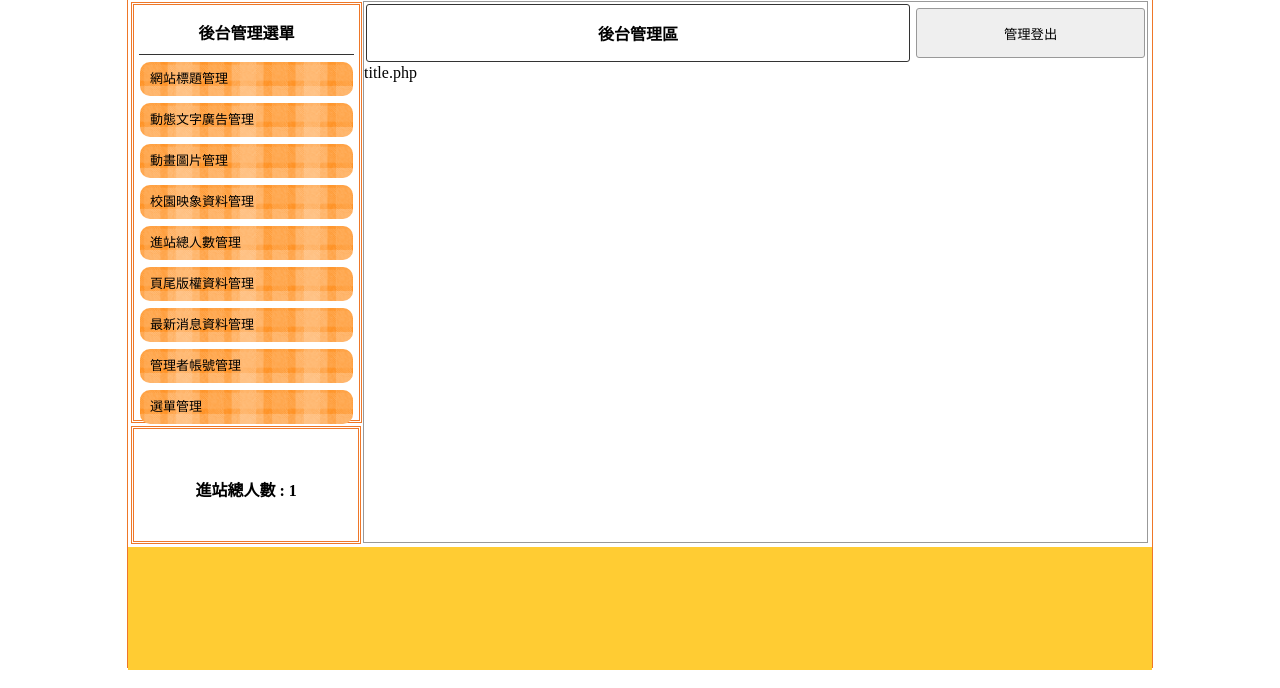
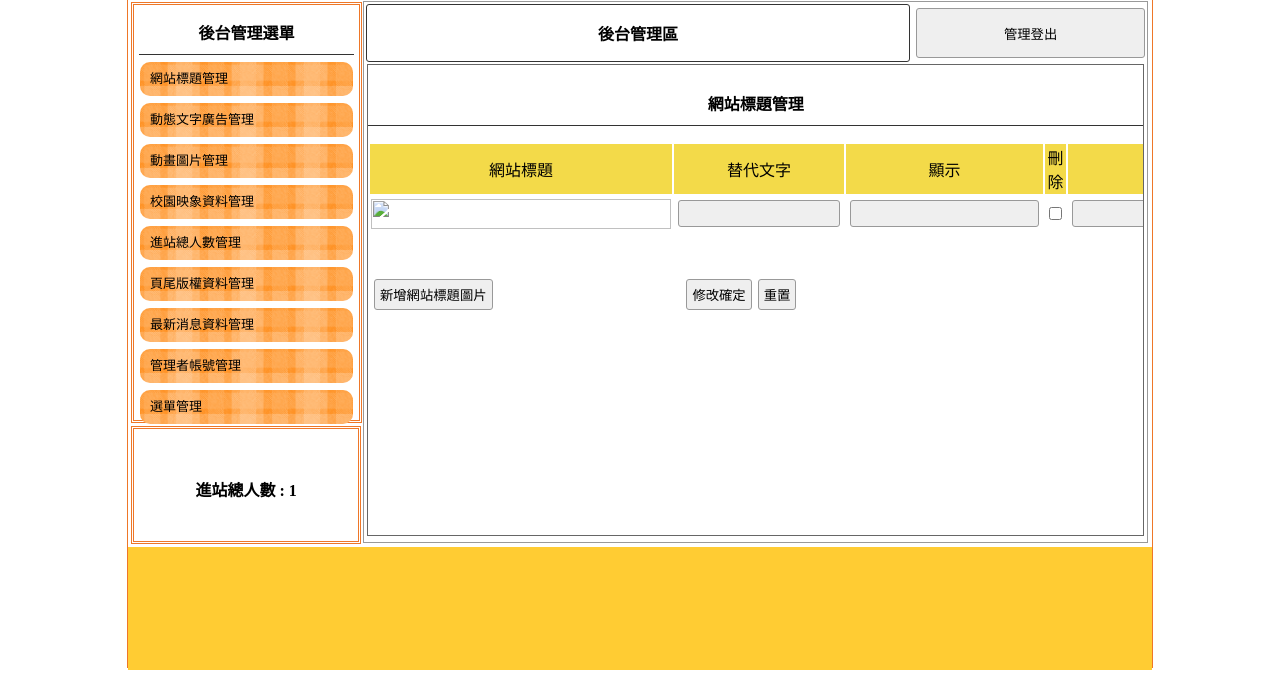
Before and after one commit to mokshayang/classB, a PHP site: page /test/back.php in a window 1280 px wide. Shown: the part 112-800 px from the top of the page. Run offline with PHP 8.4, Linux system fonts and the light colour scheme; data that the repository does not hold is empty.

Commit message:
更新title 符合title db

```diff
--- a/back/ad.php
+++ b/back/ad.php
@@ -1,4 +1,4 @@
-		<div style="width:99%; height:87%; margin:auto; overflow:auto; border:#666 1px solid;">
+		<!-- <div style="width:99%; height:87%; margin:auto; overflow:auto; border:#666 1px solid;">
 					<p class="t cent botli">網站標題管理</p>
 					<form method="post" target="back" action="?do=tii">
 						<table width="100%">
@@ -22,4 +22,4 @@
 						</table>
 
 					</form>
-				</div>
+				</div> -->
--- a/back/title.php
+++ b/back/title.php
@@ -1 +1,42 @@
-title.php
+<div style="width:99%; height:87%; margin:auto; overflow:auto; border:#666 1px solid;">
+    <p class="t cent botli">網站標題管理</p>
+    <form method="post" target="back" action="?do=tii">
+        <table width="100%">
+            <tbody>
+                <tr class="yel">
+                    <td width="45%">網站標題</td>
+                    <td width="23%">替代文字</td>
+                    <td width="7%">顯示</td>
+                    <td width="7%">刪除</td>
+                    <td></td>
+                </tr>
+                <tr>
+                    <td width="45%">
+                        <img src="" style="width:300px; height:30px;" alt="">
+                    </td>
+                    <td width="23%">
+                        <input type="text" name="text" id="">
+                    </td>
+                    <td width="7%">
+                        <input type="redio" name="sh" id="">
+                    </td>
+                    <td width="7%">
+                        <input type="checkbox" name="del" id="">
+                    </td>
+                    <td>
+                        <input type="text" name="" id="">
+                    </td>
+                </tr>
+            </tbody>
+        </table>
+        <table style="margin-top:40px; width:70%;">
+            <tbody>
+                <tr>
+                    <td width="200px"><input type="button" onclick="op('#cover','#cvr','view.php?do=title')" value="新增網站標題圖片"></td>
+                    <td class="cent"><input type="submit" value="修改確定"><input type="reset" value="重置"></td>
+                </tr>
+            </tbody>
+        </table>
+
+    </form>
+</div>
```
